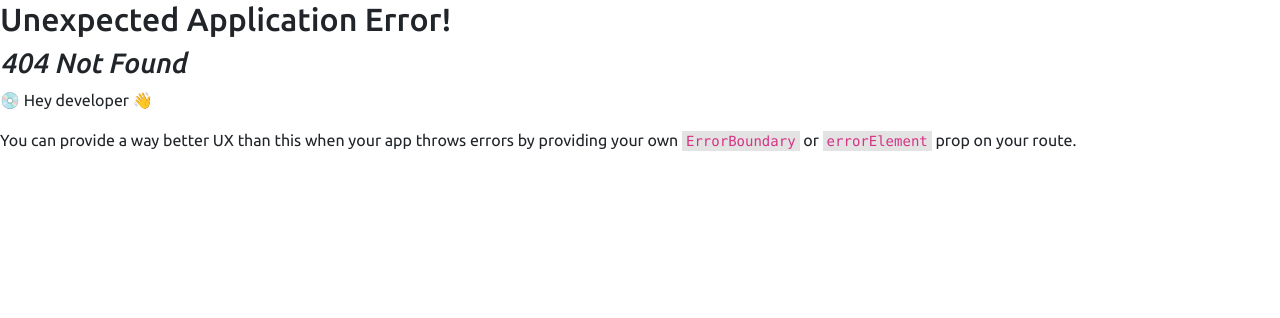
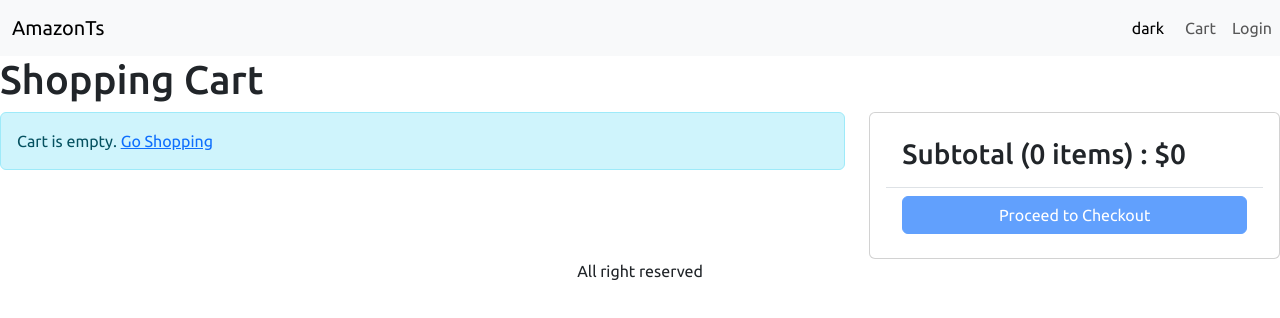
Before and after one commit to mekuzd/Amazon-Typescript, a React (Vite) app in the folder frontend/: page /cart in a window 1280 px wide. Before the commit this address had no page. Shown: the top 318 px of the page. Built offline with nearby package versions, Linux system fonts and the light colour scheme.

Commit message:
added new cart page

```diff
--- a/frontend/package.json
+++ b/frontend/package.json
@@ -17,6 +17,8 @@
     "react-bootstrap": "^2.8.0",
     "react-dom": "^18.2.0",
     "react-helmet-async": "^1.3.0",
+    "react-icons": "^4.10.1",
+    "react-router-bootstrap": "^0.26.2",
     "react-router-dom": "^6.14.2",
     "react-toastify": "^9.1.3"
   },
@@ -24,6 +26,7 @@
     "@types/node": "^20.4.9",
     "@types/react": "^18.2.15",
     "@types/react-dom": "^18.2.7",
+    "@types/react-router-bootstrap": "^0.26.2",
     "@typescript-eslint/eslint-plugin": "^6.0.0",
     "@typescript-eslint/parser": "^6.0.0",
     "@vitejs/plugin-react": "^4.0.3",
--- a/frontend/src/Components/DefaultLayout.tsx
+++ b/frontend/src/Components/DefaultLayout.tsx
@@ -2,6 +2,7 @@
 import { useContext, useEffect } from "react";
 import { Store } from "../Provider/Store";
 import { Link } from "react-router-dom";
+import { LinkContainer } from "react-router-bootstrap";
 export type Props = {
   children: React.ReactNode;
 };
@@ -24,7 +25,9 @@
     <>
       <Navbar bg={mode} variant={mode} expand="lg">
         <Container>
-          <Navbar.Brand>AmazonTs</Navbar.Brand>
+          <LinkContainer to={"/"}>
+            <Navbar.Brand>AmazonTs</Navbar.Brand>
+          </LinkContainer>
         </Container>
         <Button onClick={switchModeHandler} variant={mode}>
           {mode == "dark" ? "light" : "dark"}
--- /dev/null
+++ b/frontend/src/Pages/CartPage.tsx
@@ -0,0 +1,135 @@
+import { Link, useNavigate } from "react-router-dom";
+import { Store } from "../Provider/Store";
+import { useContext } from "react";
+import { toast } from "react-toastify";
+import { CartItem } from "../Types/Cart";
+import { Helmet } from "react-helmet-async";
+import { Button, Card, Col, ListGroup, Row } from "react-bootstrap";
+import Message from "../Components/Message";
+import { FaTrash } from "react-icons/fa";
+import DefaultLayout from "../Components/DefaultLayout";
+
+const Cartpage = () => {
+  const navigate = useNavigate();
+  const {
+    state: {
+      mode,
+      cart: { cartItems },
+    },
+    dispatch,
+  } = useContext(Store);
+
+  const updateCartHandler = async (item: CartItem, quantity: number) => {
+    if (item.countInStock < quantity) {
+      toast.warn("Sorry. Product is out of stock");
+      return;
+    }
+    dispatch({
+      type: "ADD_TO_CART",
+      payload: { ...item, quantity },
+    });
+  };
+  const removeItemHandler = (item: CartItem) => {
+    dispatch({ type: "CART_REMOVE_ITEM", payload: item });
+  };
+
+  const checkoutHandler = () => {
+    navigate("/signin?redirect=/shipping");
+  };
+
+  return (
+    <DefaultLayout>
+      <div>
+        <Helmet>
+          <title>Shopping Cart</title>
+        </Helmet>
+        <h1>Shopping Cart</h1>
+        <Row>
+          <Col md={8}>
+            {cartItems.length === 0 ? (
+              <Message>
+                Cart is empty. <Link to="/">Go Shopping</Link>
+              </Message>
+            ) : (
+              <ListGroup>
+                {cartItems.map((item: CartItem) => (
+                  <ListGroup.Item key={item._id}>
+                    <Row className="align-items-center">
+                      <Col md={4}>
+                        <img
+                          src={item.image}
+                          alt={item.name}
+                          className="img-fluid rounded thumbnail"
+                        ></img>{" "}
+                        <Link to={`/product/${item.slug}`}>{item.name}</Link>
+                      </Col>
+                      <Col md={3}>
+                        <Button
+                          onClick={() =>
+                            updateCartHandler(item, item.quantity - 1)
+                          }
+                          variant={mode}
+                          disabled={item.quantity === 1}
+                        >
+                          -
+                        </Button>{" "}
+                        <span>{item.quantity}</span>{" "}
+                        <Button
+                          variant={mode}
+                          onClick={() =>
+                            updateCartHandler(item, item.quantity + 1)
+                          }
+                          disabled={item.quantity === item.countInStock}
+                        >
+                          +
+                        </Button>
+                      </Col>
+                      <Col md={3}>${item.price}</Col>
+                      <Col md={2}>
+                        <Button
+                          onClick={() => removeItemHandler(item)}
+                          variant={mode}
+                        >
+                          <FaTrash />
+                        </Button>
+                      </Col>
+                    </Row>
+                  </ListGroup.Item>
+                ))}
+              </ListGroup>
+            )}
+          </Col>
+          <Col md={4}>
+            <Card>
+              <Card.Body>
+                <ListGroup variant="flush">
+                  <ListGroup.Item>
+                    <h3>
+                      Subtotal ({cartItems.reduce((a, c) => a + c.quantity, 0)}{" "}
+                      items) : $
+                      {cartItems.reduce((a, c) => a + c.price * c.quantity, 0)}
+                    </h3>
+                  </ListGroup.Item>
+                  <ListGroup.Item>
+                    <div className="d-grid">
+                      <Button
+                        type="button"
+                        variant="primary"
+                        onClick={checkoutHandler}
+                        disabled={cartItems.length === 0}
+                      >
+                        Proceed to Checkout
+                      </Button>
+                    </div>
+                  </ListGroup.Item>
+                </ListGroup>
+              </Card.Body>
+            </Card>
+          </Col>
+        </Row>
+      </div>
+    </DefaultLayout>
+  );
+};
+
+export default Cartpage;
--- a/frontend/src/Provider/Store.tsx
+++ b/frontend/src/Provider/Store.tsx
@@ -36,6 +36,10 @@
   | {
       type: "ADD_TO_CART";
       payload: CartItem;
+    }
+  | {
+      type: "CART_REMOVE_ITEM";
+      payload: CartItem;
     };
 
 function reducer(state: AppState, action: Action): AppState {
@@ -55,6 +59,12 @@
       : [...state.cart.cartItems, newItem];
     localStorage.setItem("cartItems", JSON.stringify(cartItems));
 
+    return { ...state, cart: { ...state.cart, cartItems } };
+  } else if (action.type == "CART_REMOVE_ITEM") {
+    const cartItems = state.cart.cartItems.filter(
+      (item) => item._id !== action.payload._id,
+    );
+    localStorage.setItem("cartItems", JSON.stringify(cartItems));
     return { ...state, cart: { ...state.cart, cartItems } };
   } else {
     return state;
--- a/frontend/src/index.css
+++ b/frontend/src/index.css
@@ -12,6 +12,9 @@
 img.large {
   max-width: 100%;
 }
+img.thumbnail {
+  height: 80px;
+}
 .center-screen {
   display: flex;
   justify-content: center;
--- a/frontend/src/main.tsx
+++ b/frontend/src/main.tsx
@@ -8,6 +8,7 @@
 import { createBrowserRouter, RouterProvider } from "react-router-dom";
 import Product from "./Pages/product.tsx";
 import { StoreProvider } from "./Provider/Store.tsx";
+import Cartpage from "./Pages/CartPage.tsx";
 
 const router = createBrowserRouter([
   {
@@ -18,6 +19,10 @@
   {
     path: "/product/:slug",
     element: <Product />,
+  },
+  {
+    path: "/cart",
+    element: <Cartpage />,
   },
 ]);
 
```
Also changed, not shown: 1 other file (tests, documents, lock files or other folders).
